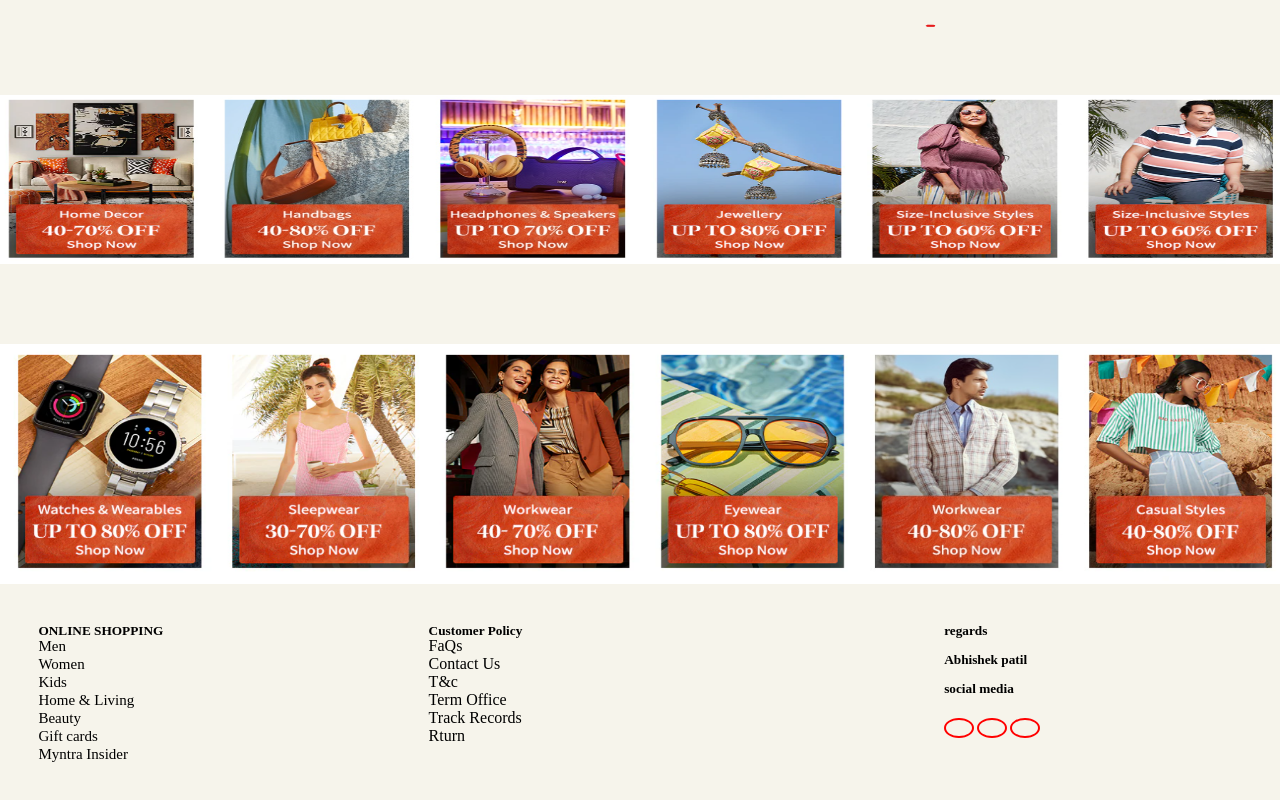
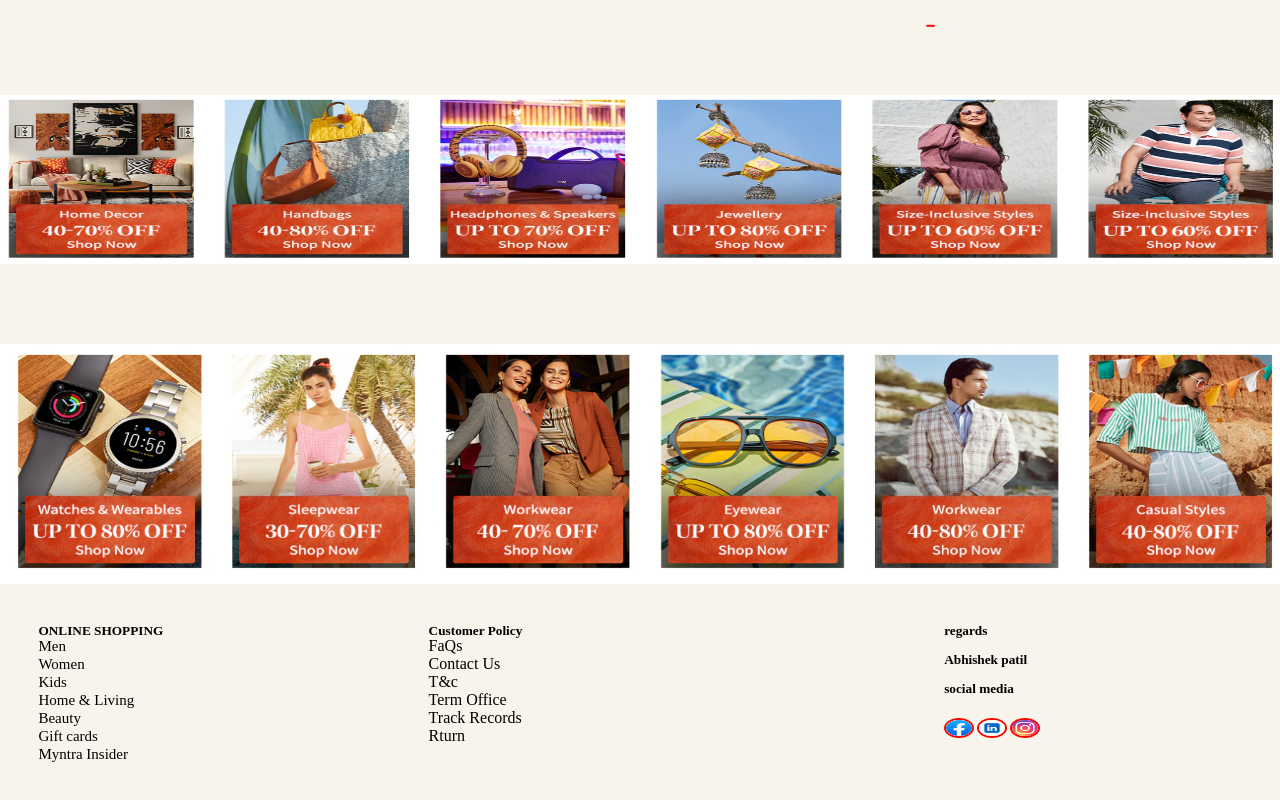
Before and after one commit to Abhipatil1501/projects, a plain HTML site: page myntra.html in a window 1280 px wide. Shown: the part 2709-3509 px from the top of the page. Drawn offline with Linux system fonts and the light colour scheme.

Commit message:
Update myntra.html

```diff
--- a/myntra.html
+++ b/myntra.html
@@ -123,9 +123,9 @@
 <p><h5>regards</h5</p>
 <p>Abhishek patil</p>
 <p>social media</p>
-<a href=""><img class="socialmedia" src="./images/pic4" alt=""></a>
-<a href=""><img class="socialmedia" src="./images/pic5" alt=""></a>
-<a href=""><img class="socialmedia" src="./images/pic7" alt=""></a>
+<a href=""><img class="socialmedia" src="./images/pic4.jpg" alt=""></a>
+<a href=""><img class="socialmedia" src="./images/pic5.jpg" alt=""></a>
+<a href=""><img class="socialmedia" src="./images/pic7.jpg" alt=""></a>
 </div>
 </div>
 </footer>
```
